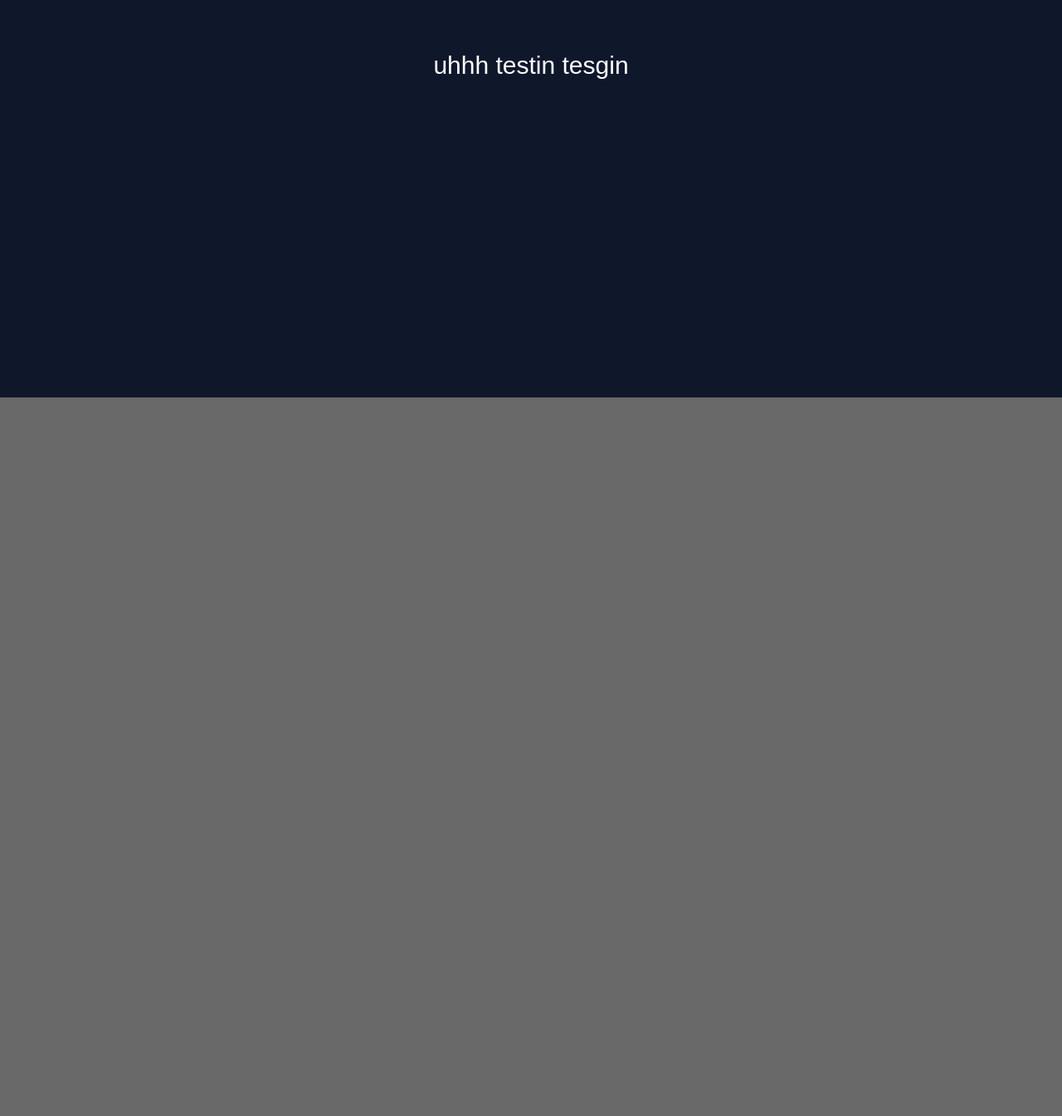
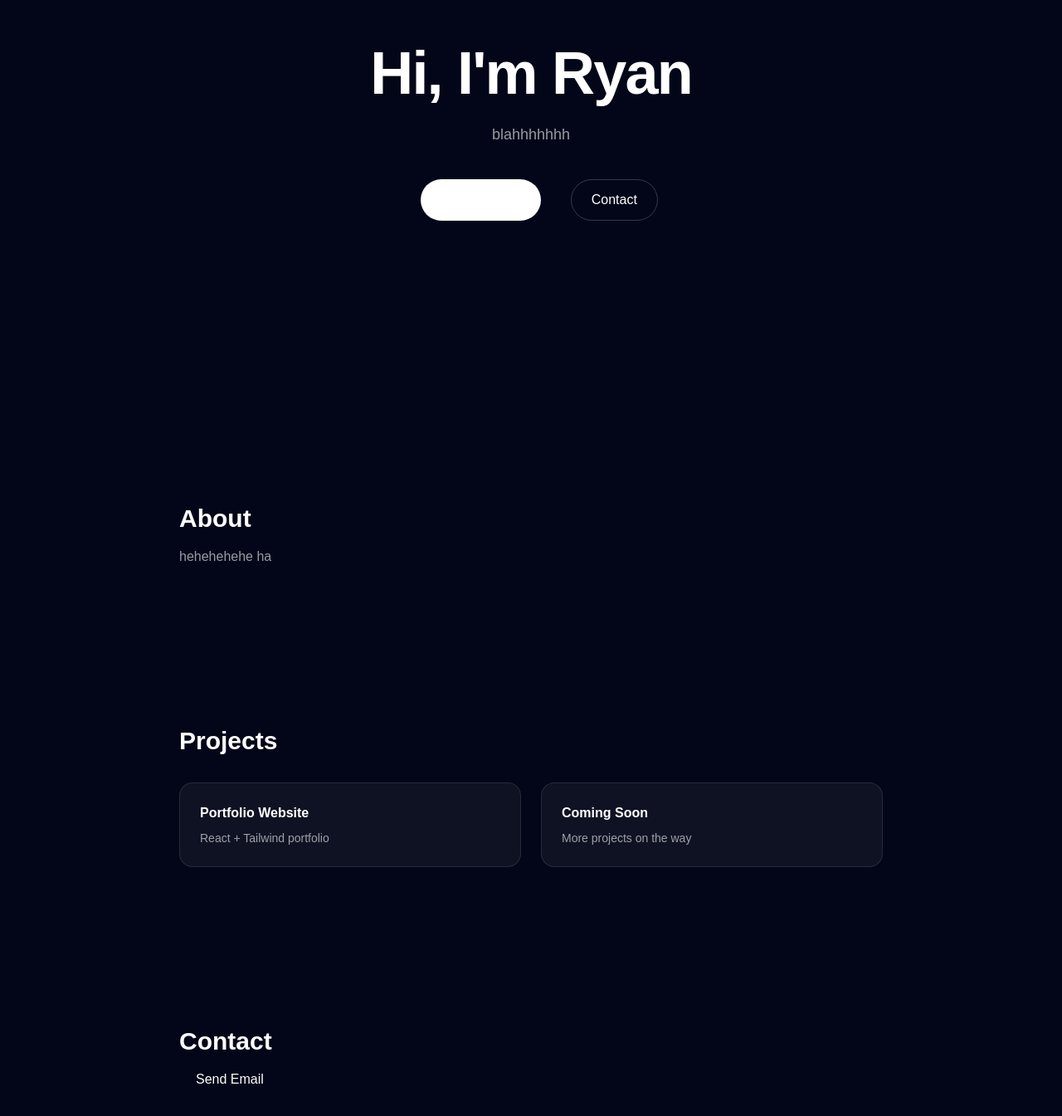
Before and after one commit to Rxn321/Portfolio-Website, a React (Vite) app: page / in a window 1280 px wide. Shown: the part 391-1736 px from the top of the page at 83% size. Before the commit the page ends 870 px from the top, so only its background shows below. Built offline with nearby package versions, Linux system fonts and the light colour scheme.

Commit message:
delete trash file and added top bar

```diff
--- a/my-app/src/App.jsx
+++ /dev/null
@@ -1,54 +0,0 @@
-function App() {
-  return (
-    <div>
-      <nav style={styles.nav}>
-      <div style={styles.logo}>Ryan</div>
-
-      <div style={styles.links}>
-        <a href="#about">About</a>
-        <a href="#projects">Projects</a>
-        <a href="#contact">Contact</a>
-    </div>
-</nav>
-
-      <section style={styles.hero}>
-        <h1>hello</h1>
-        <p></p>
-      </section>
-
-      <section id="about" style={styles.section}>
-        <h2>About Me</h2>
-        <p>unemployed...💔</p>
-      </section>
-
-      <section id="projects" style={styles.section}>
-        <h2>Projects</h2>
-        <p>Coming soon...</p>
-      </section>
-
-      <section id="contact" style={styles.section}>
-        <h2>Contact</h2>
-        <p>Email: liuryanty@gmail.com</p>
-      </section>
-    </div>
-  )
-}
-
-const styles = {
-  nav: {
-    display: "flex",
-    justifyContent: "space-between",
-    padding: "20px",
-    background: "#383838",
-    color: "white"
-  },
-  hero: {
-    padding: "100px 20px",
-    textAlign: "center"
-  },
-  section: {
-    padding: "60px 20px"
-  }
-}
-
-export default App
--- a/my-app/src/index.css
+++ /dev/null
@@ -1,112 +0,0 @@
-:root {
-  --text: #6b6375;
-  --text-h: #08060d;
-  --bg: #fff;
-  --border: #e5e4e7;
-  --code-bg: #f4f3ec;
-  --accent: #aa3bff;
-  --accent-bg: rgba(170, 59, 255, 0.1);
-  --accent-border: rgba(170, 59, 255, 0.5);
-  --social-bg: rgba(244, 243, 236, 0.5);
-  --shadow:
-    rgba(0, 0, 0, 0.1) 0 10px 15px -3px, rgba(0, 0, 0, 0.05) 0 4px 6px -2px;
-
-  --sans: system-ui, 'Segoe UI', Roboto, sans-serif;
-  --heading: system-ui, 'Segoe UI', Roboto, sans-serif;
-  --mono: ui-monospace, Consolas, monospace;
-
-  font: 18px/145% var(--sans);
-  letter-spacing: 0.18px;
-  color-scheme: light dark;
-  color: var(--text);
-  background: var(--bg);
-  font-synthesis: none;
-  text-rendering: optimizeLegibility;
-  -webkit-font-smoothing: antialiased;
-  -moz-osx-font-smoothing: grayscale;
-
-  @media (max-width: 1024px) {
-    font-size: 16px;
-  }
-}
-
-@media (prefers-color-scheme: dark) {
-  :root {
-    --text: #9ca3af;
-    --text-h: #f3f4f6;
-    --bg: #16171d;
-    --border: #2e303a;
-    --code-bg: #1f2028;
-    --accent: #c084fc;
-    --accent-bg: rgba(192, 132, 252, 0.15);
-    --accent-border: rgba(192, 132, 252, 0.5);
-    --social-bg: rgba(47, 48, 58, 0.5);
-    --shadow:
-      rgba(0, 0, 0, 0.4) 0 10px 15px -3px, rgba(0, 0, 0, 0.25) 0 4px 6px -2px;
-  }
-
-  #social .button-icon {
-    filter: invert(1) brightness(2);
-  }
-}
-
-body {
-  margin: 0;
-  font-family: Arial, sans-serif;
-}
-
-#root {
-  width: 1126px;
-  max-width: 100%;
-  margin: 0 auto;
-  text-align: center;
-  border-inline: 1px solid var(--border);
-  min-height: 100svh;
-  display: flex;
-  flex-direction: column;
-  box-sizing: border-box;
-}
-
-h1,
-h2 {
-  font-family: var(--heading);
-  font-weight: 500;
-  color: var(--text-h);
-}
-
-h1 {
-  font-size: 56px;
-  letter-spacing: -1.68px;
-  margin: 32px 0;
-  @media (max-width: 1024px) {
-    font-size: 36px;
-    margin: 20px 0;
-  }
-}
-h2 {
-  font-size: 24px;
-  line-height: 118%;
-  letter-spacing: -0.24px;
-  margin: 0 0 8px;
-  @media (max-width: 1024px) {
-    font-size: 20px;
-  }
-}
-p {
-  margin: 0;
-}
-
-code,
-.counter {
-  font-family: var(--mono);
-  display: inline-flex;
-  border-radius: 4px;
-  color: var(--text-h);
-}
-
-code {
-  font-size: 15px;
-  line-height: 135%;
-  padding: 4px 8px;
-  background: var(--code-bg);
-}
--- a/src/App.jsx
+++ b/src/App.jsx
@@ -1,7 +1,75 @@
 export default function App() {
   return (
-    <div className="text-white bg-slate-900 h-screen flex items-center justify-center text-3xl">
-      uhhh testin tesgin
+    <div className="min-h-screen bg-slate-950 text-white">
+
+
+      <nav className="relative flex items-center justify-between px-6 py-4">
+        <div className="absolute left-1/2 transform -translate-x-1/2 flex gap-8 text-sm text-white/70">
+          <a href="#about" className="hover:text-white transition">About</a>
+          <a href="#projects" className="hover:text-white transition">Projects</a>
+          <a href="#contact" className="hover:text-white transition">Contact</a>
+        </div>
+
+      </nav>
+
+      {/* Hero */}
+      <main className="flex flex-col items-center justify-center text-center min-h-screen px-6 pt-24">
+        <h1 className="text-5xl md:text-7xl font-semibold tracking-tight">
+          Hi, I'm Ryan
+        </h1>
+
+        <p className="mt-6 text-white/60 text-lg max-w-xl">
+          blahhhhhhh
+        </p>
+
+        <div className="mt-10 flex gap-4">
+          <a href="#projects" className="px-6 py-3 rounded-full bg-white text-black font-medium hover:scale-105 transition">
+            View Projects
+          </a>
+
+          <a href="#contact" className="px-6 py-3 rounded-full border border-white/20 hover:bg-white/10 transition">
+            Contact
+          </a>
+        </div>
+      </main>
+
+      {/* Sections */}
+      <section id="about" className="max-w-4xl mx-auto px-6 py-24">
+        <h2 className="text-3xl font-semibold mb-4">About</h2>
+        <p className="text-white/60">
+          hehehehehe ha
+        </p>
+      </section>
+
+      <section id="projects" className="max-w-4xl mx-auto px-6 py-24">
+        <h2 className="text-3xl font-semibold mb-8">Projects</h2>
+
+        <div className="grid gap-6 md:grid-cols-2">
+          <div className="p-6 rounded-2xl bg-white/5 border border-white/10 hover:bg-white/10 transition">
+            <h3 className="font-semibold">Portfolio Website</h3>
+            <p className="text-white/60 text-sm mt-2">React + Tailwind portfolio</p>
+          </div>
+
+          <div className="p-6 rounded-2xl bg-white/5 border border-white/10 hover:bg-white/10 transition">
+            <h3 className="font-semibold">Coming Soon</h3>
+            <p className="text-white/60 text-sm mt-2">More projects on the way</p>
+          </div>
+        </div>
+      </section>
+
+      <section id="contact" className="max-w-4xl mx-auto px-6 py-24">
+        <h2 className="text-3xl font-semibold mb-4">Contact</h2>
+
+        <p className="text-white/60">
+          <a
+            href="mailto:liuryanty@gmail.com"
+            className="text-blue-400 hover:underline"
+          >
+            Send Email
+          </a>
+        </p>
+      </section>
+
     </div>
   )
 }
```
